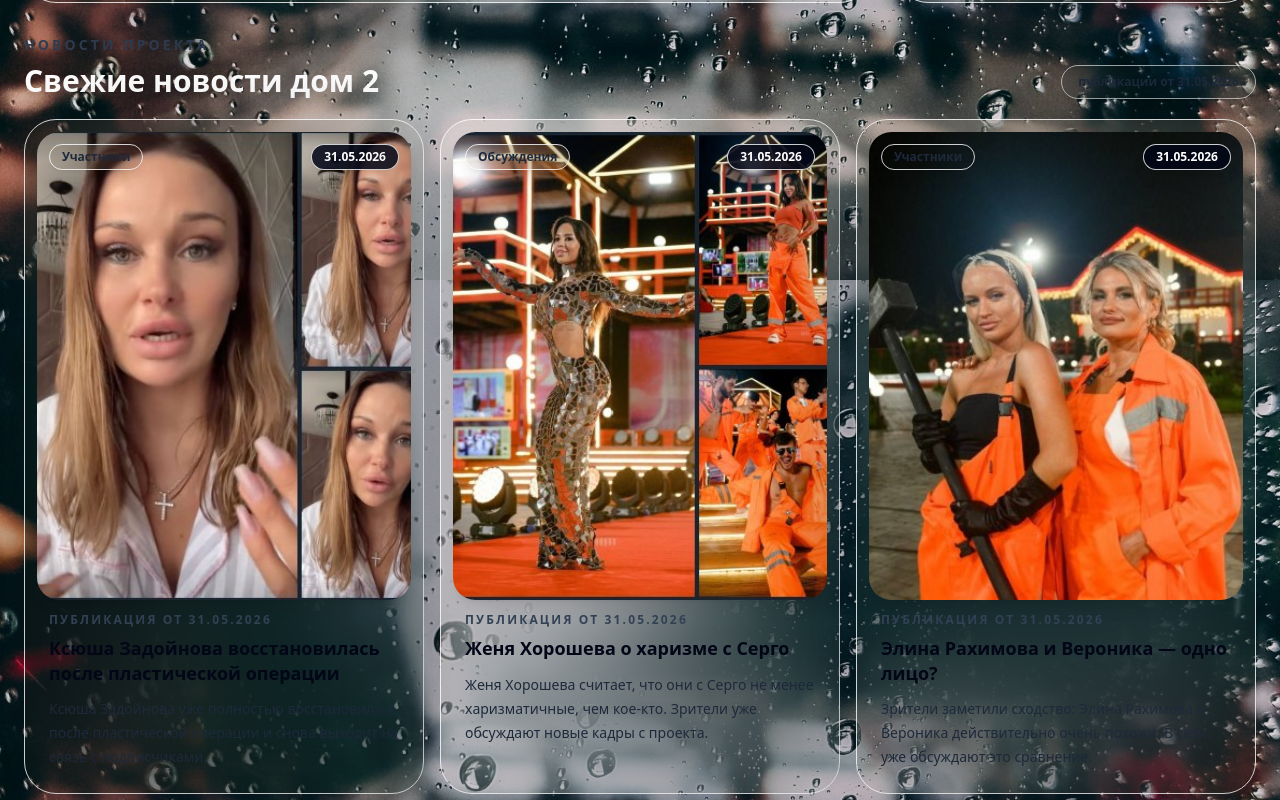
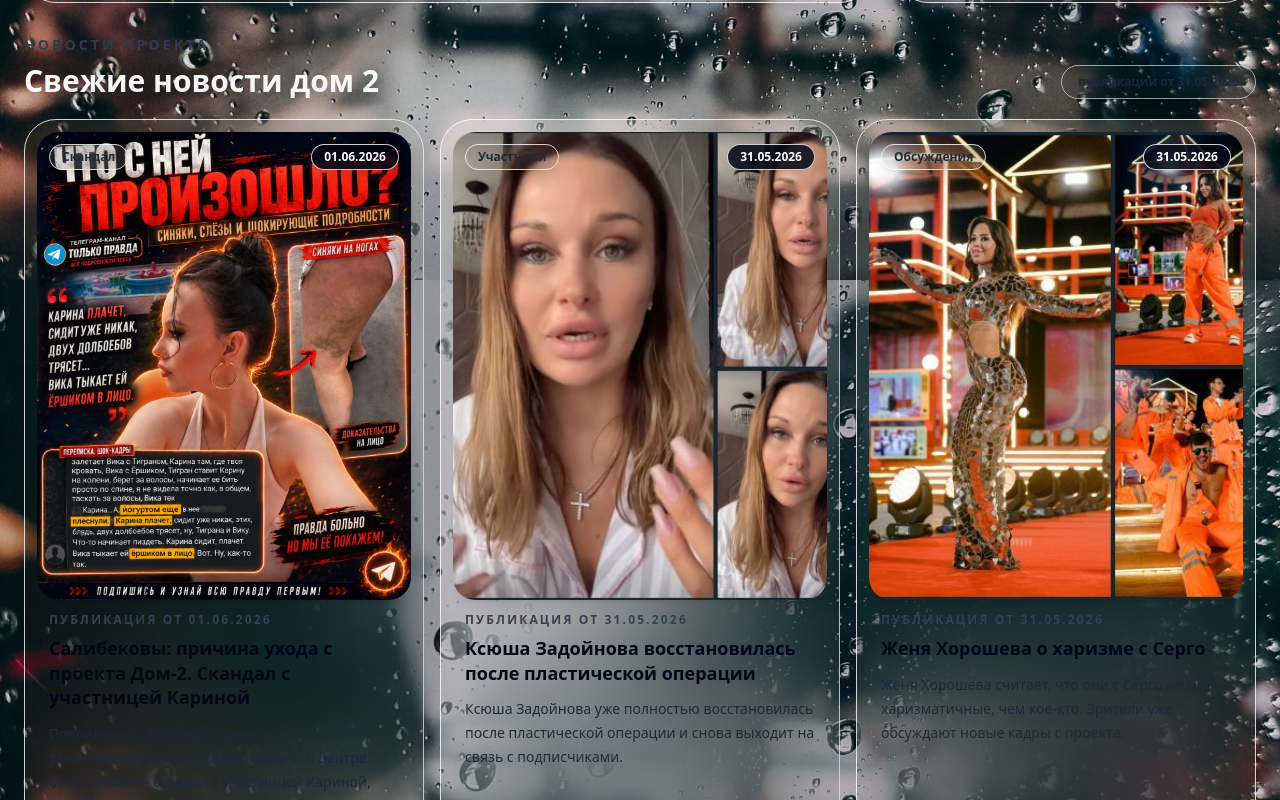
Before and after one commit to thaninchote9-rgb/dom2-live-site, a Next.js app: page / in a window 1280 px wide. Shown: the part 1320-2120 px from the top of the page. Built offline with nearby package versions, Linux system fonts and the light colour scheme.

Commit message:
Add files via upload

```diff
--- a/app/news/page.jsx
+++ b/app/news/page.jsx
@@ -7,6 +7,14 @@ export const metadata = {
 };
 
 const newsItems = [
+  {
+    date: "01.06.2026",
+    image: "/news/news-salibekovy-karina-scandal.jpg",
+    title: "Салибековы: причина ухода с проекта Дом-2. Скандал с участницей Кариной",
+    text: "Появились подробности возможной причины ухода Салибековых с проекта Дом-2. В центре обсуждения — скандал с участницей Кариной, синяки, слёзы и конфликт, который активно обсуждают зрители.",
+    tag: "Скандал",
+  },
+
   {
     date: "31.05.2026",
     image: "/news/news-ksusha-zadoynova-recovery.jpg",
--- a/app/page.jsx
+++ b/app/page.jsx
@@ -49,6 +49,14 @@ const archiveItems = [
 ];
 
 const newsItems = [
+  {
+    date: "01.06.2026",
+    image: "/news/news-salibekovy-karina-scandal.jpg",
+    title: "Салибековы: причина ухода с проекта Дом-2. Скандал с участницей Кариной",
+    text: "Появились подробности возможной причины ухода Салибековых с проекта Дом-2. В центре обсуждения — скандал с участницей Кариной, синяки, слёзы и конфликт, который активно обсуждают зрители.",
+    tag: "Скандал",
+  },
+
   {
     date: "31.05.2026",
     image: "/news/news-ksusha-zadoynova-recovery.jpg",
```
Also changed, not shown: public/news/news-salibekovy-karina-scandal.jpg (added), 1 other file (tests, documents, lock files or other folders).
